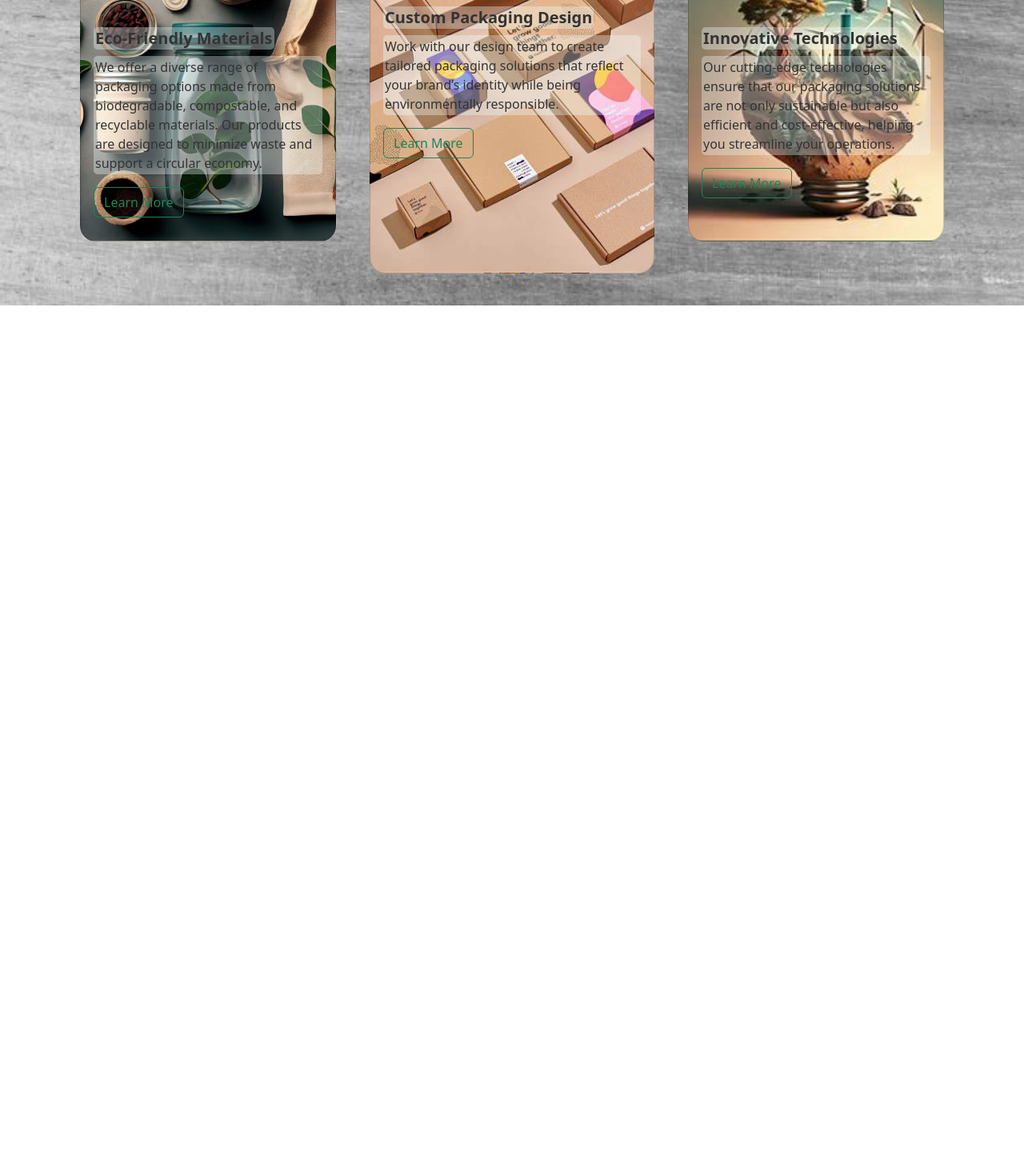
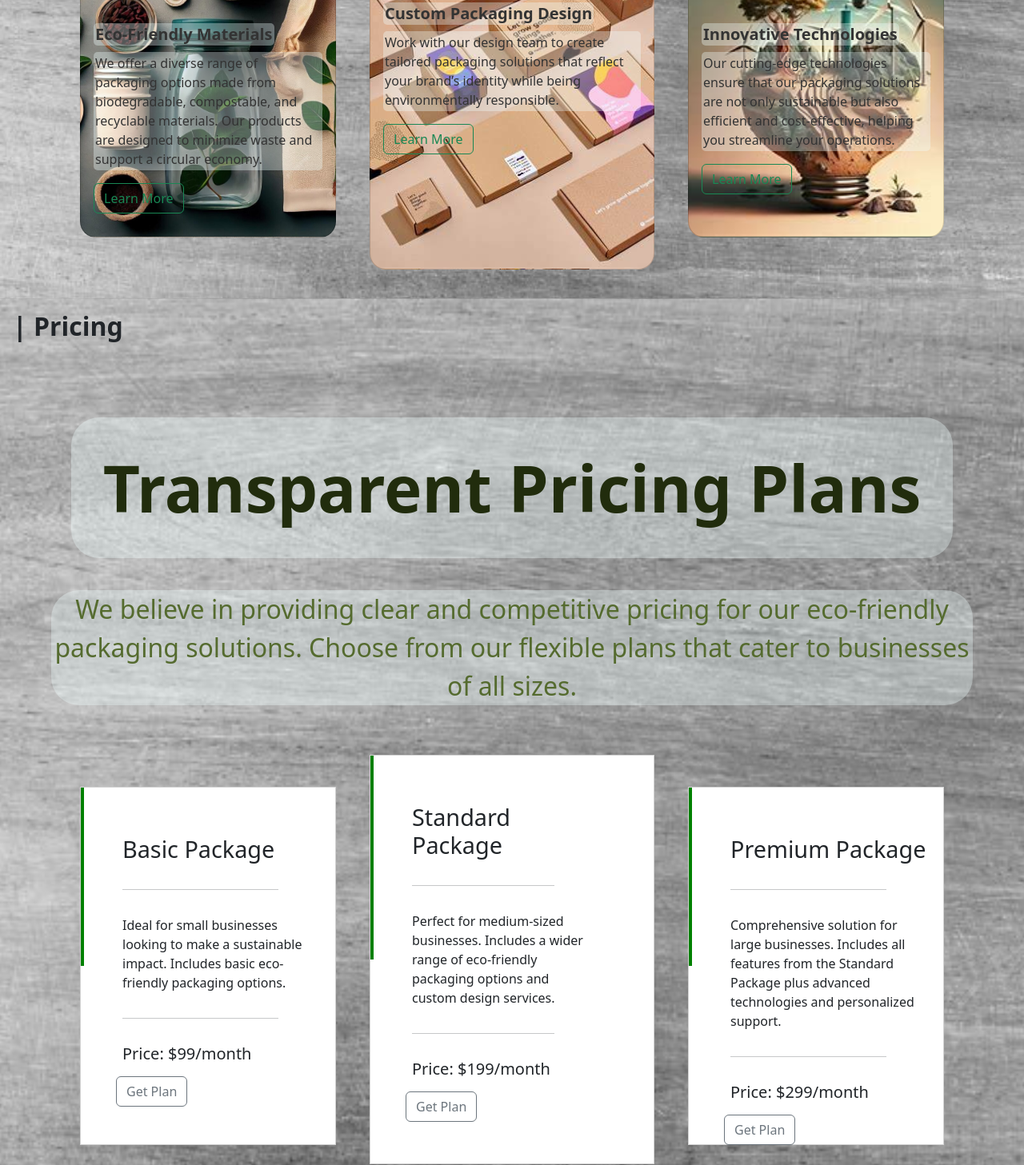
Before and after one commit to UthkarshMandloi/EchoPack, a plain HTML site: page index.html in a window 1280 px wide. Shown: the part 1343-2800 px from the top of the page at 80% size. Before the commit the page ends 1725 px from the top, so only its background shows below. Drawn offline with nearby package versions, Linux system fonts and the light colour scheme.

Commit message:
4rd commit pricing&footer

```diff
--- a/index.html
+++ b/index.html
@@ -31,10 +31,6 @@
               </li>
               <li class="nav-item">
                 <a class="nav-link" href="#Pricing"><span style="color: #333;">| </span>Pricing </a>
-              </li>
-              <li class="nav-item">
-                <a class="nav-link" href="#Testimonials"><span style="color: #333;">| </span>Testimonials </a>
-              </li>
               </li>
               <li class="nav-item">
                 <a class="nav-link" data-bs-toggle="modal" data-bs-target="#signInModal"><span style="color: #333;">| </span>Sign Up Now</a>
@@ -111,10 +107,83 @@
             </div>
           </div>
     </section>
-    <section id="Services"></section>
-    <section id="Testimonials"></section>
-    <section id="Pricing"></section>
-    <footer></footer>
+    <section id="Pricing">
+      <h1 style="margin-bottom: 3%;">| Pricing</h1>
+      <div class="priceinfo">
+        <h1>Transparent Pricing Plans</h1>
+        <p>We believe in providing clear and competitive pricing for our eco-friendly packaging solutions. Choose from our flexible plans that cater to businesses of all sizes.</p>
+      </div>
+      <div class="container">
+        <div class="row justify-content-center g-4" >
+          <div class="col-md-4 d-flex justify-content-center" >
+            <div id="pcard1" class="card">
+              <div class="pcard-body">
+                <h5 class="pcard-title" style="margin-top: 5vh;font-size: 1.8rem;">Basic Package</h5>
+                <hr>
+                <p class="pcard-text">Ideal for small businesses looking to make a sustainable impact. Includes basic eco-friendly packaging options.</p>
+                <hr>
+                <h5 class="pcard-title">Price: $99/month</h5>
+                <a href="#" class="btn btn-outline-secondary mt-3 ms-4" >Get Plan</a>
+              </div>
+            </div>
+          </div>
+          <div class="col-md-4 d-flex justify-content-center" style="position: relative;top: -40px;" >
+            <div id="pcard2"  class="card" style="height: 32rem; width: 25rem;">
+              <div class="pcard-body">
+                <h5 class="pcard-title" style="margin-top: 5vh;font-size: 1.8rem;">Standard Package</h5>
+                <hr>
+                <p class="pcard-text">Perfect for medium-sized businesses. Includes a wider range of eco-friendly packaging options and custom design services.</p>
+                <hr>
+                <h5 class="pcard-title">Price: $199/month</h5>
+                <a href="#" class="btn btn-outline-secondary mt-3 ms-4">Get Plan</a>
+              </div>
+            </div>
+          </div>
+          <div class="col-md-4 d-flex justify-content-center">
+            <div id="pcard3" class="card">
+              <div class="pcard-body">
+                <h5 class="pcard-title" style="margin-top: 5vh; font-size: 1.8rem;">Premium Package</h5>
+                <hr>
+                <p class="pcard-text">Comprehensive solution for large businesses. Includes all features from the Standard Package plus advanced technologies and personalized support.</p>
+                <hr>
+                <h5 class="pcard-title">Price: $299/month</h5>
+                <a href="#" class="btn btn-outline-secondary mt-3 ms-4">Get Plan</a>
+              </div>
+            </div>
+          </div>
+        </div>
+      </div>
+    </section>
+    <footer style="background-color: #f8f8f8; padding: 20px; text-align: center;">
+      <div class="footer-links" style="margin-bottom: 20px;">
+          <a href="#HeroSection" style="margin: 0 15px; text-decoration: none; color: #333;">Home</a>
+          <a href="#AboutUs" style="margin: 0 15px; text-decoration: none; color: #333;">About Us</a>
+          <a href="#Services" style="margin: 0 15px; text-decoration: none; color: #333;">Services</a>
+          <a href="#Pricing" style="margin: 0 15px; text-decoration: none; color: #333;">Pricing</a>
+          <a href="#signInModal" style="margin: 0 15px; text-decoration: none; color: #333;">Sign Up Now</a>
+          <a href="#privacy" style="margin: 0 15px; text-decoration: none; color: #333;">Privacy Policy</a>
+          <a href="#terms" style="margin: 0 15px; text-decoration: none; color: #333;">Terms of Service</a>
+      </div>
+
+      <div class="social-media" style="margin-bottom: 20px;">
+          <a href="https://facebook.com" target="_blank" style="margin: 0 10px;">
+              <img src="https://static.vecteezy.com/system/resources/previews/018/930/476/original/facebook-logo-facebook-icon-transparent-free-png.png" alt="Facebook" style="width: 24px; height: 24px;">
+          </a>
+          <a href="https://twitter.com" target="_blank" style="margin: 0 10px;">
+              <img src="https://imagedelivery.net/5MYSbk45M80qAwecrlKzdQ/20ec2a8e-dbef-4957-403f-50931c8b7500/preview" alt="Twitter" style="width: 24px; height: 24px;">
+          </a>
+          <a href="https://instagram.com" target="_blank" style="margin: 0 10px;">
+              <img src="https://th.bing.com/th/id/OIP.hQ2zPS6VNQFnizu6LSU1ngHaHa?rs=1&pid=ImgDetMain" alt="Instagram" style="width: 24px; height: 24px;">
+          </a>
+          <a href="https://linkedin.com" target="_blank" style="margin: 0 10px;">
+              <img src="https://static.vecteezy.com/system/resources/previews/021/460/490/original/linkedin-logo-free-download-free-png.png" alt="LinkedIn" style="width: 24px; height: 24px;">
+          </a>
+      </div>
+
+      <div class="copyright" style="font-size: 14px; color: #777;">
+          &copy; 2023 EcoPack. All rights reserved.
+      </div>
+  </footer>
     <div id="signInModal" class="modal" tabindex="-1">
         <div class="modal-dialog">
           <div class="modal-content">
--- a/styles.css
+++ b/styles.css
@@ -5,6 +5,10 @@ nav{
     z-index: 1000;
 }
 
+hr{
+    width: 70%;
+    margin: 2rem;
+}
 h1{
     font-size: 2rem;
     font-weight: bold;
@@ -49,7 +53,7 @@ h1{
     padding: 0.5em;
 }
 
-#AboutUs, #Services{
+#AboutUs, #Services, #Pricing{
     background-image: url("asset/gray-wood-texture-background_35956-2469.jpg");
     background-size: cover;
     background-position: center;
@@ -58,6 +62,10 @@ h1{
     margin-bottom: -15px;
     margin-top: -15px;
 
+}
+
+#Services, #Pricing{
+    margin-top: -20px;
 }
 
 .About{
@@ -135,6 +143,74 @@ h1{
     background-position: center;
 }
 
+#pcard1,#pcard2, #pcard3{
+    height: 28rem;
+    border-radius: 0;
+    position: relative;
+    padding: 20px;
+    background: linear-gradient(to bottom, green 50%, transparent 50%);
+    background-position: left;
+    background-size: 4px 100%; /* 4px wide border */
+    background-repeat: no-repeat;
+    background-color: white ;
+
+}
+
+#pcard1:hover,#pcard2:hover, #pcard3:hover{
+    background: white;
+    border-left: 4px solid green;
+    transform: scale(1.08);
+
+}
+
+.priceinfo{
+    justify-items: center;
+}
+
+.priceinfo h1{
+    color: #212c0d;
+    font-size: 5rem;
+    display: inline-block;
+    text-shadow: 4 12px 16px #1c1717;
+    text-align: center;
+    border-radius: 35px;
+    background-color: rgba(240, 255, 255, 0.34);
+}
+
+.priceinfo p{
+    color: #556B2F;
+    font-size: 2rem;
+    text-shadow: 4 12px 16px #333333;
+    text-align: center;
+    width: 90%;
+    border-radius: 35px;
+    background-color: rgba(240, 255, 255, 0.34);
+    margin: auto;
+    margin-bottom: 8%;
+}
+
+.pcard-body h5{
+    margin-top: 20%;
+    margin: 0;
+    padding: 0;
+    padding-left: 2rem;
+
+}
+.pcard-body p{
+    margin: 0;
+    padding: 0;
+    padding-left: 2rem;
+}
+
+.pcard-title, .pcard-text{
+    margin: auto;
+}
+
+#pcard2{
+    padding-right: 5rem;
+}
+
+
 
 @media screen and (max-width: 618px) {
     #HeroSection{
```
